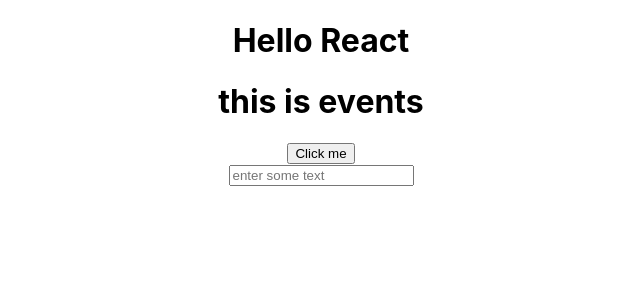
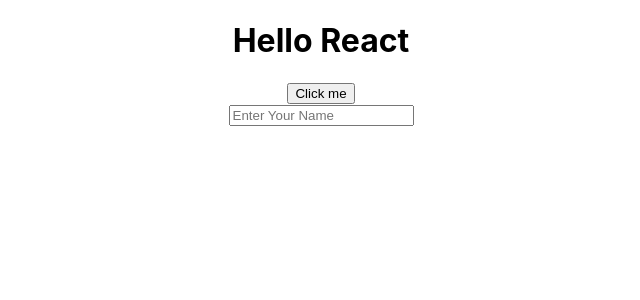
Before and after one commit to jonytalukdar/my-app, a React (Create React App) app: page / in a window 1280 px wide. Shown: the top 300 px of the page, without its empty margins (319-959 px from the left). Built offline with nearby package versions, Linux system fonts and the light colour scheme.

Commit message:
completed events binding

```diff
--- a/src/components/events/Events.js
+++ b/src/components/events/Events.js
@@ -15,16 +15,15 @@
   render() {
     return (
       <div style={{ textAlign: 'center' }}>
-        <h1>this is events</h1>
         <button onClick={this.handleButtonClick}>Click me</button>
         <br />
         <input
           onChange={this.handleChange}
           type="text"
-          placeholder="enter some text"
-          value={this.state.name}
+          placeholder="Enter Your Name"
+          // value={this.state.name}
         />
-        <p>{this.state.name}</p>
+        {this.state.name && <h1>welcome : {this.state.name}</h1>}
       </div>
     );
   }
```
